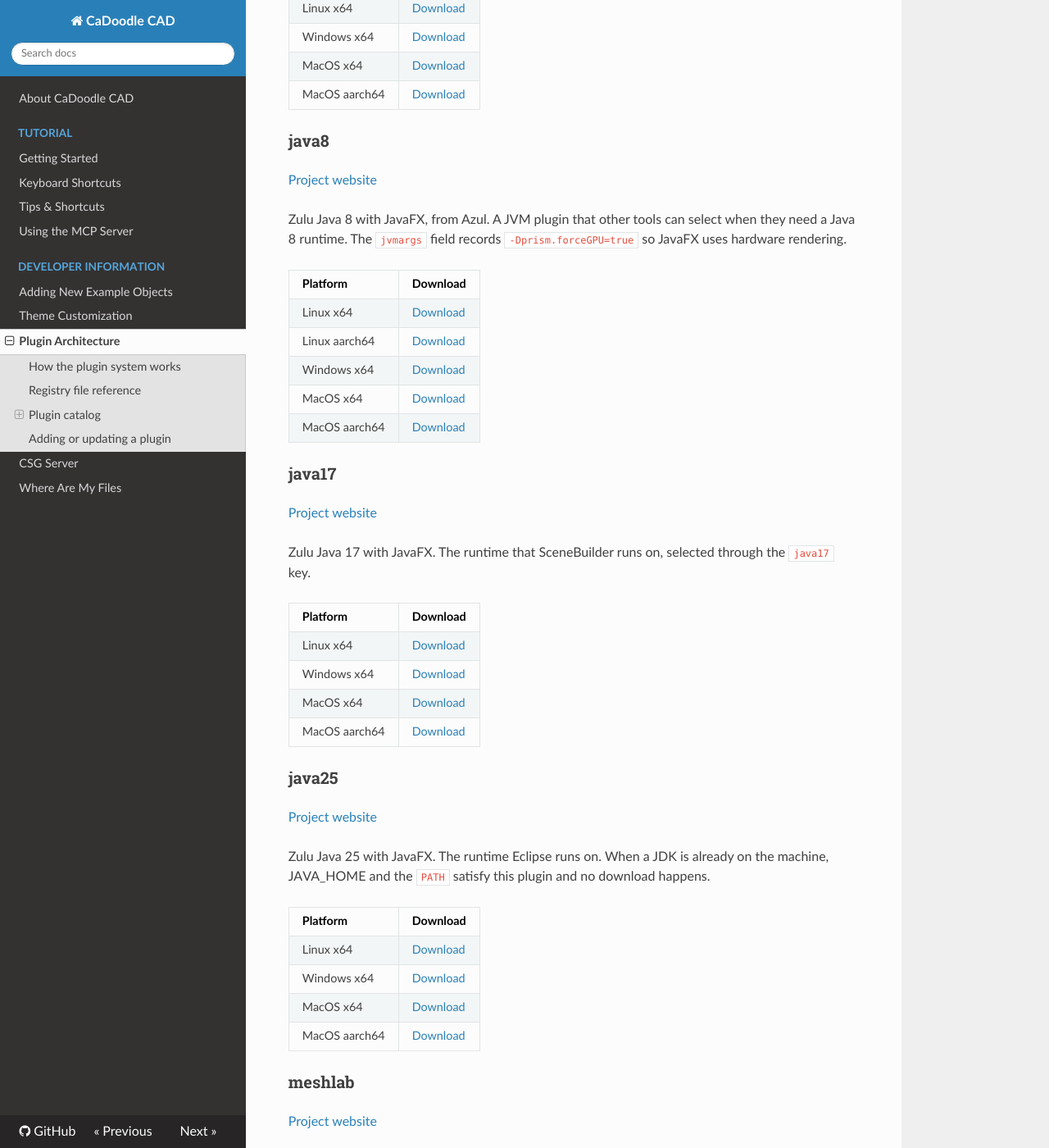
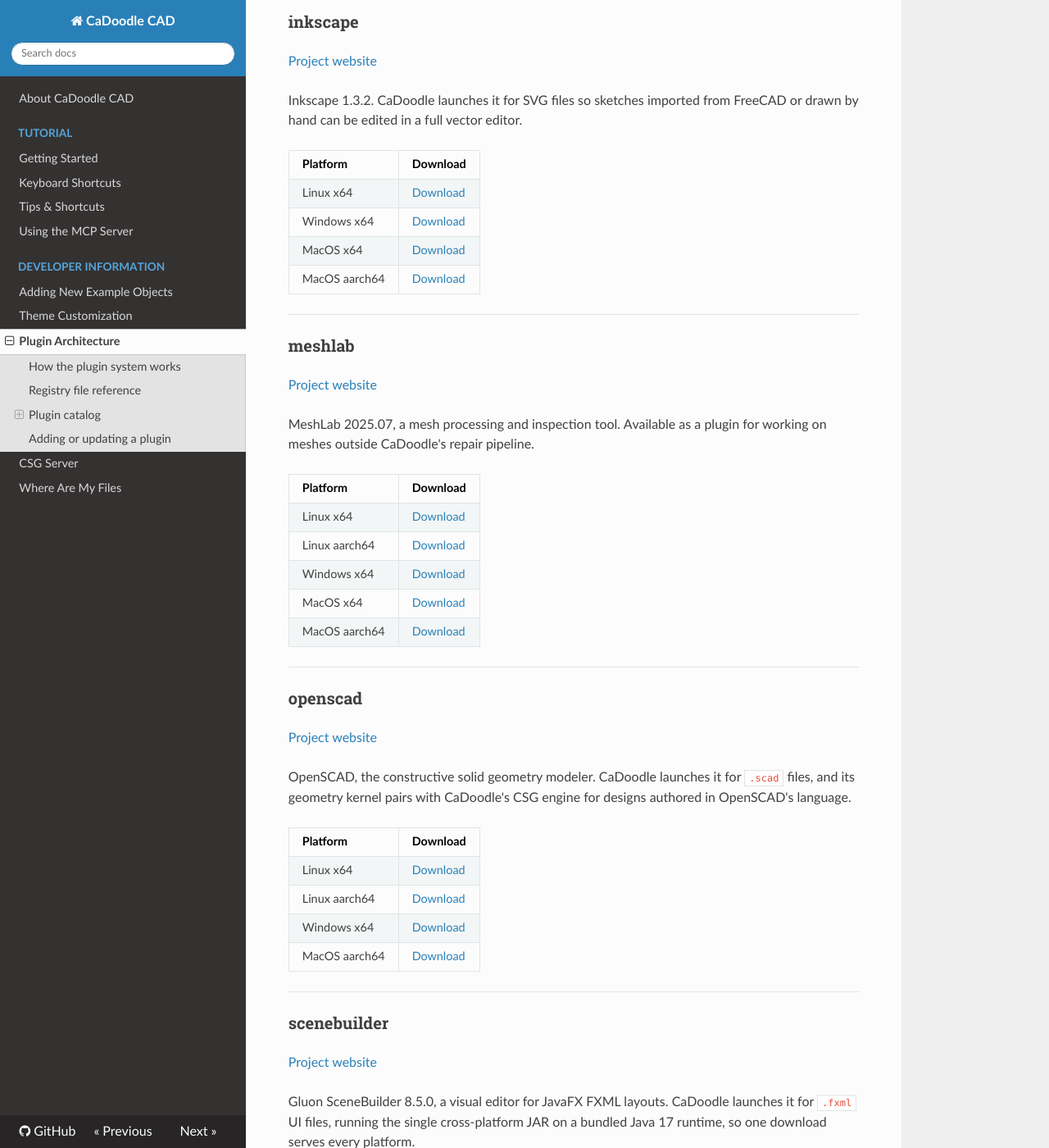
Before and after one commit to CaDoodleWebsite/cadoodlecad.github.io, an MkDocs documentation site: the page built from docs/docs/tutorial/PluginArchitecture.md, in a window 1280 px wide and 1400 px high, scrolled down 5579 px. Shown: the whole window at 82% size. Built offline with MkDocs 1.6.1, drawn with Linux system fonts in a browser that asks for light colours; nearby versions of some CDN libraries; some of the changed text lies outside the part shown.

Commit message:
update plugins list

```diff
--- a/docs/docs/tutorial/PluginArchitecture.md
+++ b/docs/docs/tutorial/PluginArchitecture.md
@@ -62,6 +62,8 @@
 | Windows x64 | [Download](https://github.com/CommonWealthRobotics/admesh/releases/download/v1.0.0-beta.3/admesh-windows-x86_64-mingw-v1.0.0-beta.3.zip) |
 | MacOS aarch64 | [Download](https://github.com/CommonWealthRobotics/admesh/releases/download/v1.0.0-beta.3/admesh-macos-arm64-clang-v1.0.0-beta.3.zip) |
 
+---
+
 ### arduino-cli
 
 [Project website](https://www.arduino.cc/pro/cli/)
@@ -75,6 +77,8 @@
 | MacOS x64 | [Download](https://downloads.arduino.cc/arduino-cli/arduino-cli_latest_macOS_64bit.tar.gz) |
 | MacOS aarch64 | [Download](https://downloads.arduino.cc/arduino-cli/arduino-cli_latest_macOS_arm64.tar.gz) |
 
+---
+
 ### arduino-installer
 
 [Project website](https://www.arduino.cc/en/software)
@@ -84,6 +88,8 @@
 | Platform | Download |
 | --- | --- |
 | Windows x64 | [Download](https://downloads.arduino.cc/arduino-ide/arduino-ide_2.3.2_Windows_64bit.msi) |
+
+---
 
 ### arduino2
 
@@ -98,6 +104,8 @@
 | MacOS x64 | [Download](https://downloads.arduino.cc/arduino-ide/arduino-ide_2.3.2_macOS_64bit.dmg) |
 | MacOS aarch64 | [Download](https://downloads.arduino.cc/arduino-ide/arduino-ide_2.3.2_macOS_arm64.dmg) |
 
+---
+
 ### blender
 
 [Project website](https://www.blender.org/)
@@ -111,6 +119,8 @@
 | MacOS x64 | [Download](https://mirrors.iu13.net/blender/release/Blender4.2/blender-4.2.3-macos-x64.dmg) |
 | MacOS aarch64 | [Download](https://mirrors.aliyun.com/blender/release/Blender4.2/blender-4.2.3-macos-arm64.dmg) |
 
+---
+
 ### build123d
 
 [Project website](https://github.com/gumyr/build123d) · [Portable build used by the plugin](https://github.com/jdegenstein/cadoodle-build123d-portable)
@@ -122,6 +132,8 @@
 | Linux x64 | [Download](https://github.com/jdegenstein/cadoodle-build123d-portable/releases/download/v0.0.9/cadoodle-b123d_v0.0.9-linux-x86_64.tar.gz) |
 | Windows x64 | [Download](https://github.com/jdegenstein/cadoodle-build123d-portable/releases/download/v0.0.9/cadoodle-b123d_v0.0.9-windows-x86_64.sfx) |
 | MacOS aarch64 | [Download](https://github.com/jdegenstein/cadoodle-build123d-portable/releases/download/v0.0.9/cadoodle-b123d_v0.0.9-macos-x86_64.zip) |
+
+---
 
 ### cadoodle
 
@@ -137,6 +149,8 @@
 | MacOS x64 | [Download](https://github.com/CommonWealthRobotics/CaDoodle/releases/latest/download/CaDoodle-MacOS-x86_64.dmg) |
 | MacOS aarch64 | [Download](https://github.com/CommonWealthRobotics/CaDoodle/releases/latest/download/CaDoodle-MacOS-arm64.dmg) |
 
+---
+
 ### eclipse
 
 [Project website](https://www.eclipse.org/ide/)
@@ -148,6 +162,8 @@
 | Linux x64 | [Download](https://github.com/CommonWealthRobotics/ExternalEditorsBowlerStudio/releases/download/0.2.3/Eclipse-Groovy-Linux-x86_64.tar.gz) |
 | Windows x64 | [Download](https://github.com/CommonWealthRobotics/ExternalEditorsBowlerStudio/releases/download/0.2.3/Eclipse-Groovy-Windows-x86_64.zip) |
 | MacOS aarch64 | [Download](https://github.com/CommonWealthRobotics/ExternalEditorsBowlerStudio/releases/download/0.2.3/Eclipse-Groovy-Mac-arm64.zip) |
+
+---
 
 ### freecad
 
@@ -162,6 +178,8 @@
 | MacOS x64 | [Download](https://github.com/FreeCAD/FreeCAD/releases/download/1.1.3/FreeCAD_1.1.3-macOS-x86_64-py311.dmg) |
 | MacOS aarch64 | [Download](https://github.com/FreeCAD/FreeCAD/releases/download/1.1.3/FreeCAD_1.1.3-macOS-arm64-py311.dmg) |
 
+---
+
 ### inkscape
 
 [Project website](https://inkscape.org/)
@@ -175,45 +193,7 @@
 | MacOS x64 | [Download](https://inkscape.org/gallery/item/44623/Inkscape-1.3.2_x86_64.dmg) |
 | MacOS aarch64 | [Download](https://inkscape.org/gallery/item/44624/Inkscape-1.3.2_arm64.dmg) |
 
-### java8
-
-[Project website](https://www.azul.com/downloads/?version=java-8-lts&os=linux&architecture=x86-64-bit&package=jdk-fx)
-
-Zulu Java 8 with JavaFX, from Azul. A JVM plugin that other tools can select when they need a Java 8 runtime. The `jvmargs` field records `-Dprism.forceGPU=true` so JavaFX uses hardware rendering.
-
-| Platform | Download |
-| --- | --- |
-| Linux x64 | [Download](https://cdn.azul.com/zulu/bin/zulu8.78.0.19-ca-fx-jdk8.0.412-linux_x64.tar.gz) |
-| Linux aarch64 | [Download](https://cdn.azul.com/zulu/bin/zulu8.78.0.19-ca-fx-jdk8.0.412-linux_aarch64.tar.gz) |
-| Windows x64 | [Download](https://cdn.azul.com/zulu/bin/zulu8.78.0.19-ca-fx-jdk8.0.412-win_x64.zip) |
-| MacOS x64 | [Download](https://cdn.azul.com/zulu/bin/zulu8.78.0.19-ca-fx-jdk8.0.412-macosx_x64.zip) |
-| MacOS aarch64 | [Download](https://cdn.azul.com/zulu/bin/zulu8.78.0.19-ca-fx-jdk8.0.412-macosx_aarch64.zip) |
-
-### java17
-
-[Project website](https://www.azul.com/downloads/?version=java-17-lts&os=linux&architecture=x86-64-bit&package=jdk-fx)
-
-Zulu Java 17 with JavaFX. The runtime that SceneBuilder runs on, selected through the `java17` key.
-
-| Platform | Download |
-| --- | --- |
-| Linux x64 | [Download](https://cdn.azul.com/zulu/bin/zulu17.50.19-ca-fx-jdk17.0.11-linux_x64.tar.gz) |
-| Windows x64 | [Download](https://cdn.azul.com/zulu/bin/zulu17.50.19-ca-fx-jdk17.0.11-win_x64.zip) |
-| MacOS x64 | [Download](https://cdn.azul.com/zulu/bin/zulu17.50.19-ca-fx-jdk17.0.11-macosx_x64.zip) |
-| MacOS aarch64 | [Download](https://cdn.azul.com/zulu/bin/zulu17.50.19-ca-fx-jdk17.0.11-macosx_aarch64.zip) |
-
-### java25
-
-[Project website](https://www.azul.com/downloads/?version=java-25-lts&os=linux&architecture=x86-64-bit&package=jre-fx)
-
-Zulu Java 25 with JavaFX. The runtime Eclipse runs on. When a JDK is already on the machine, JAVA_HOME and the `PATH` satisfy this plugin and no download happens.
-
-| Platform | Download |
-| --- | --- |
-| Linux x64 | [Download](https://cdn.azul.com/zulu/bin/zulu25.32.21-ca-fx-jre25.0.2-linux_x64.tar.gz) |
-| Windows x64 | [Download](https://cdn.azul.com/zulu/bin/zulu25.32.21-ca-fx-jre25.0.2-win_x64.zip) |
-| MacOS x64 | [Download](https://cdn.azul.com/zulu/bin/zulu25.32.21-ca-fx-jre25.0.2-macosx_x64.zip) |
-| MacOS aarch64 | [Download](https://cdn.azul.com/zulu/bin/zulu25.32.21-ca-fx-jre25.0.2-macosx_aarch64.zip) |
+---
 
 ### meshlab
 
@@ -229,6 +209,8 @@
 | MacOS x64 | [Download](https://github.com/cnr-isti-vclab/meshlab/releases/download/MeshLab-2025.07/MeshLab2025.07-macos_x86_64.dmg) |
 | MacOS aarch64 | [Download](https://github.com/cnr-isti-vclab/meshlab/releases/download/MeshLab-2025.07/MeshLab2025.07-macos_arm64.dmg) |
 
+---
+
 ### openscad
 
 [Project website](https://openscad.org/)
@@ -242,15 +224,19 @@
 | Windows x64 | [Download](https://files.openscad.org/snapshots/OpenSCAD-2026.01.03-x86-64.zip) |
 | MacOS aarch64 | [Download](https://files.openscad.org/snapshots/snapshots/OpenSCAD-2026.01.03.dmg) |
 
+---
+
 ### scenebuilder
 
 [Project website](https://gluonhq.com/products/scene-builder/)
 
-Gluon SceneBuilder 8.5.0, a visual editor for JavaFX FXML layouts. CaDoodle launches it for `.fxml` UI files, running the single cross-platform JAR on the `java17` runtime, so one download serves every platform.
+Gluon SceneBuilder 8.5.0, a visual editor for JavaFX FXML layouts. CaDoodle launches it for `.fxml` UI files, running the single cross-platform JAR on a bundled Java 17 runtime, so one download serves every platform.
 
 | Platform | Download |
 | --- | --- |
 | All platforms | [Download](https://download2.gluonhq.com/scenebuilder/8.5.0/scenebuilder-8.5.0-all.jar) |
+
+---
 
 ### sevenzip
 
```
